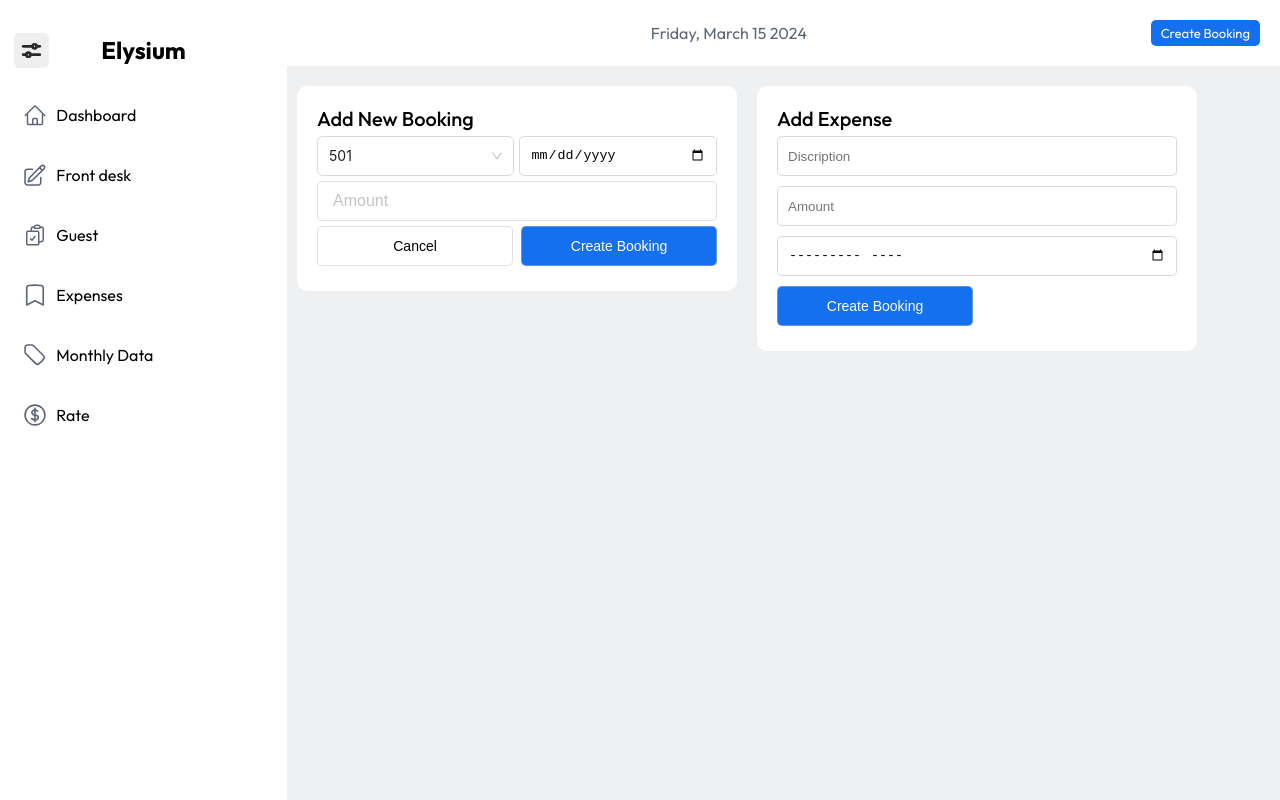
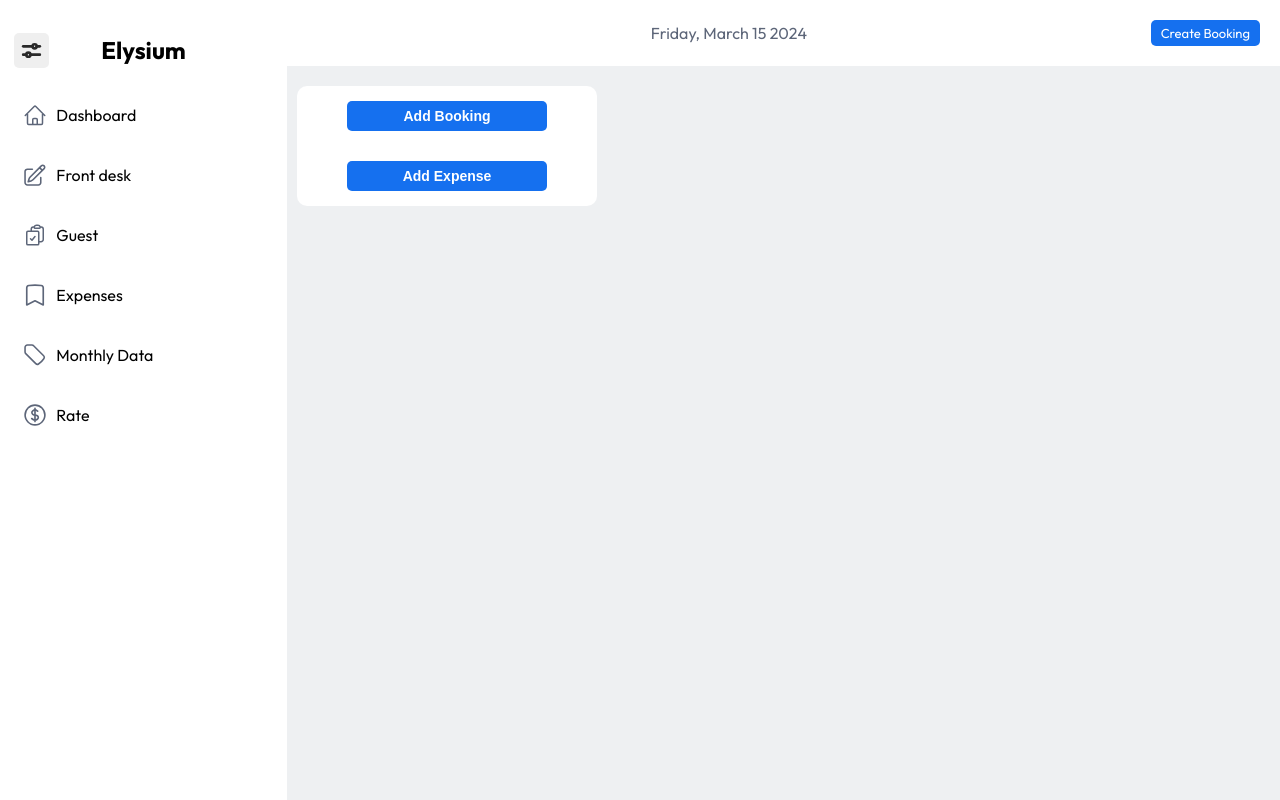
Before and after one commit to Abdullah-Khalil123/Elysium, a Next.js app: page /Create_Booking in a window 1280 px wide. Built offline with nearby package versions, Linux system fonts and the light colour scheme.

Commit message:
add input

```diff
--- /dev/null
+++ b/src/app/Create_Booking/AddBooking/AddBooking.module.css
@@ -0,0 +1,95 @@
+
+.booking {
+    position: absolute;
+    top: 50%;
+    left: 50%;
+    transform: translate(-50%,-50%);
+    background-color: white;
+    width: 400px;
+    height: fit-content;
+    border-radius: 10px;
+    padding: 20px 20px;
+    z-index: 6;
+}
+.booking h4 {
+    font-weight: 500;
+    font-size: 20px;
+}
+.SelectDate {
+    height: 50px;
+    display: flex;
+    align-items: center;
+    justify-content: space-between;
+}
+
+.select {
+    height: 40px;
+    width: 50%;
+    margin-right: 5px;
+}
+
+.DatePicker {
+    border-radius: 5px;
+    height: 40px;
+    width: 50%;
+    box-sizing: border-box;
+    margin: 5px 0px;
+    outline: none;
+    border: solid 1px rgba(128, 128, 128, 0.295);
+    padding:0px 10px;
+}
+
+.inputAmount {
+    position: relative;
+    width: 100%;
+    height: 40px;
+    border-radius: 5px;
+    border: solid 1px rgba(193, 190, 190, 0.464);
+    outline: none;
+    padding: 10px 15px;
+    box-sizing: border-box;
+    font-size: medium;
+}
+
+.inputAmount::placeholder {
+    color: rgba(157, 156, 156, 0.609);
+}
+
+.inputAmount:focus::placeholder {
+    color: transparent;
+}
+
+.inputAmount[type=number]::-webkit-inner-spin-button,
+.inputAmount[type=number]::-webkit-outer-spin-button {
+    -webkit-appearance: none;
+    margin: 0;
+}
+
+.buttons{
+    height: 50px;
+    display: flex;
+    align-items: center;
+    justify-content: space-between;
+}
+
+.buttons button{
+    height: 40px;
+    width: 49%;
+    border-radius: 5px;
+    outline: none;
+    border: solid 1px rgba(193, 190, 190, 0.464);
+    color: white;
+    font-size: 14px;
+    cursor: pointer;
+    transition: background-color 0.2s;
+}
+
+.buttons button:nth-of-type(1) {
+    background-color: #1570ef;
+    color: white;
+}
+
+
+.buttons button:nth-of-type(1):hover {
+    background-color: #0067f6;
+}
--- /dev/null
+++ b/src/app/Create_Booking/AddBooking/index.tsx
@@ -0,0 +1,27 @@
+import { Select } from "antd";
+import style from "./AddBooking.module.css";
+const AddBooking = () => {
+  return (
+    <div className={style.booking}>
+      <h4>Add New Booking</h4>
+      <div className={style.SelectDate}>
+        <Select
+          className={style.select}
+          defaultValue={{ value: 0, label: "501" }}
+          options={[
+            { value: 0, label: "501" },
+            { value: 1, label: "601" },
+          ]}
+        />
+        <input type="date" className={style.DatePicker} />
+      </div>
+      <input className={style.inputAmount} placeholder="Amount" type="number" />
+      <div className={style.buttons}>
+        {/* <button>Cancel</button> */}
+        <button>Create Booking</button>
+      </div>
+    </div>
+  );
+};
+
+export default AddBooking;
--- a/src/app/Create_Booking/AddExpense/addExpense.module.css
+++ b/src/app/Create_Booking/AddExpense/addExpense.module.css
@@ -1,11 +1,16 @@
 .addExpense{
+
+    position: absolute;
+    top: 50%;
+    left: 50%;
+    transform: translate(-50%,-50%);
     width: 400px;
     background-color: white;
     padding: 20px;
     border-radius: 10px;
-    margin-left: 20px;
     display: flex;
     flex-direction: column;
+    z-index: 6;
 }
 
 .addExpense p{
--- a/src/app/Create_Booking/booking.module.css
+++ b/src/app/Create_Booking/booking.module.css
@@ -1,101 +1,33 @@
 .createBooking {
     display: flex;
-}
-.booking {
+    align-items: center;
+    justify-content: space-around;
+    flex-direction: column;
+    width: 300px;
+    height: 120px;
     background-color: white;
-    width: 400px;
-    height: fit-content;
     border-radius: 10px;
-    padding: 20px 20px;
-}
-.booking h4 {
-    font-weight: 500;
-    font-size: 20px;
-}
-.SelectDate {
-    height: 50px;
-    display: flex;
-    align-items: center;
-    justify-content: space-between;
+
 }
 
-.select {
-    height: 40px;
-    width: 50%;
-    margin-right: 5px;
+.bookingBtn {
+    height: 30px;
+    width: 200px;
+    outline: none;
+    border-radius: 5px;
+    background-color: #1570ef;
+    color: white;
+    font-size: 14px;
+    font-weight: 600;
+    border: none;
 }
 
-.DatePicker {
-    border-radius: 5px;
-    height: 40px;
-    width: 50%;
-    box-sizing: border-box;
-    margin: 5px 0px;
-    outline: none;
-    border: solid 1px rgba(128, 128, 128, 0.295);
-    padding:0px 10px;
+.backDrop {
+    position: absolute;
+    top: 0;
+    left: 0;
+    width: 100%;
+    height: 100%;
+    background-color: rgba(0, 0, 0, 0.175);
+    z-index: 5;
 }
-
-.inputAmount {
-    position: relative;
-    width: 100%;
-    height: 40px;
-    border-radius: 5px;
-    border: solid 1px rgba(193, 190, 190, 0.464);
-    outline: none;
-    padding: 10px 15px;
-    box-sizing: border-box;
-    font-size: medium;
-}
-
-.inputAmount::placeholder {
-    color: rgba(157, 156, 156, 0.609);
-}
-
-.inputAmount:focus::placeholder {
-    color: transparent;
-}
-
-.inputAmount[type=number]::-webkit-inner-spin-button,
-.inputAmount[type=number]::-webkit-outer-spin-button {
-    -webkit-appearance: none;
-    margin: 0;
-}
-
-.buttons{
-    height: 50px;
-    display: flex;
-    align-items: center;
-    justify-content: space-between;
-}
-
-.buttons button{
-    height: 40px;
-    width: 49%;
-    border-radius: 5px;
-    outline: none;
-    border: solid 1px rgba(193, 190, 190, 0.464);
-    color: white;
-    font-size: 14px;
-    cursor: pointer;
-    transition: background-color 0.2s;
-}
-.buttons button:nth-of-type(1) {
-    background-color: white;
-    color: black;
-}
-
-
-.buttons button:nth-of-type(2) {
-    background-color: #1570ef;
-    color: white;
-}
-
-.buttons button:nth-of-type(1):hover {
-    background-color: rgba(201, 197, 197, 0.226);
-}
-
-
-.buttons button:nth-of-type(2):hover {
-    background-color: #0067f6;
-}
--- a/src/app/Create_Booking/page.tsx
+++ b/src/app/Create_Booking/page.tsx
@@ -1,34 +1,43 @@
-import Select from "antd/es/select";
+"use client";
 import style from "./booking.module.css";
 import AddExpense from "./AddExpense";
+import AddBooking from "./AddBooking";
+import { useState } from "react";
 
 const createBooking = () => {
+  const [showBookingDialoge, setshowBookingDialoge] = useState(false);
+  const [showExpenseDialoge, setshowExpenseDialoge] = useState(false);
   return (
     <div className={style.createBooking}>
-      <div className={style.booking}>
-        <h4>Add New Booking</h4>
-        <div className={style.SelectDate}>
-          <Select
-            className={style.select}
-            defaultValue={{ value: 0, label: "501" }}
-            options={[
-              { value: 0, label: "501" },
-              { value: 1, label: "601" },
-            ]}
-          />
-          <input type="date" className={style.DatePicker} />
-        </div>
-        <input
-          className={style.inputAmount}
-          placeholder="Amount"
-          type="number"
-        />
-        <div className={style.buttons}>
-          <button>Cancel</button>
-          <button>Create Booking</button>
-        </div>
-      </div>
-      <AddExpense />
+      {showBookingDialoge || showExpenseDialoge ? (
+        <div
+          className={style.backDrop}
+          onClick={() => {
+            setshowBookingDialoge(false);
+            setshowExpenseDialoge(false);
+          }}
+        ></div>
+      ) : null}
+      <button
+        className={style.bookingBtn}
+        onClick={() => {
+          setshowBookingDialoge((e) => !e);
+          setshowExpenseDialoge(false);
+        }}
+      >
+        Add Booking
+      </button>
+      <button
+        className={style.bookingBtn}
+        onClick={() => {
+          setshowExpenseDialoge((e) => !e);
+          setshowBookingDialoge(false);
+        }}
+      >
+        Add Expense
+      </button>
+      {showBookingDialoge && <AddBooking />}
+      {showExpenseDialoge && <AddExpense />}
     </div>
   );
 };
```
